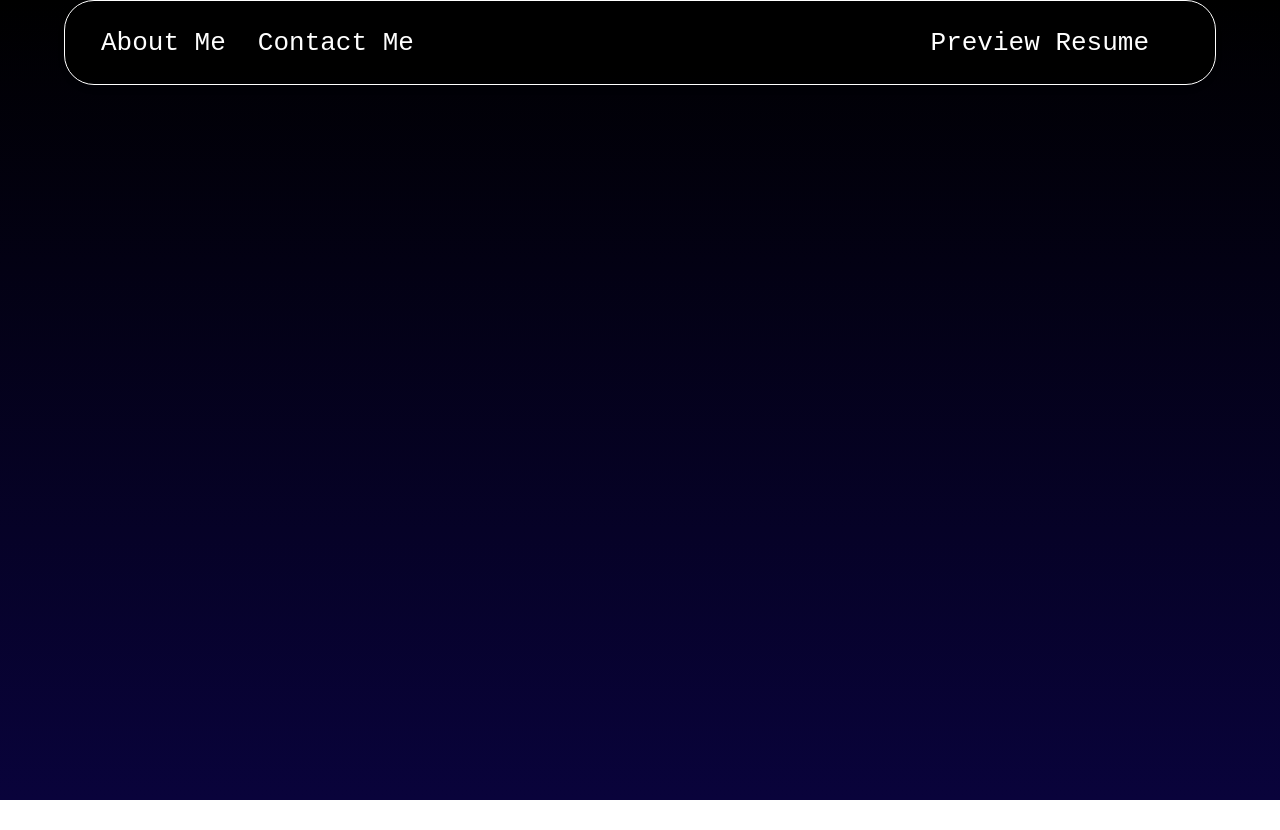
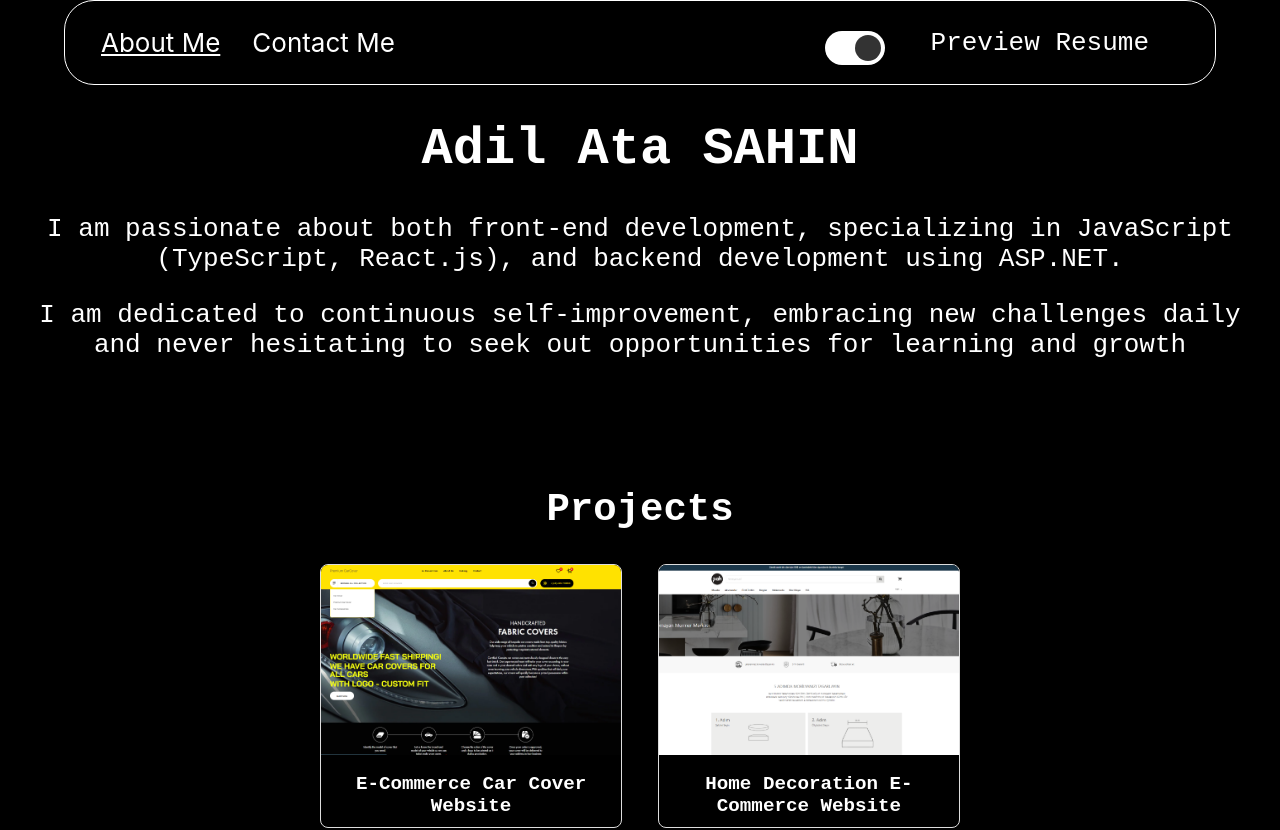
Before and after one commit to AtaSahin/personal-website, a React (Create React App) app: page /home in a window 1280 px wide. Shown: the top 830 px of the page. Before the commit the page ends 800 px from the top, so only its background shows below. Built offline with nearby package versions, Linux system fonts and the light colour scheme.

Commit message:
theme switcher with redux

```diff
--- a/package.json
+++ b/package.json
@@ -12,10 +12,12 @@
     "react-helmet": "^6.1.0",
     "react-icons": "^5.0.1",
     "react-pdf": "^7.7.0",
-    "react-redux": "^9.1.0",
+    "react-redux": "^9.0.0-rc.0",
     "react-router-dom": "^6.21.3",
     "react-scripts": "^5.0.1",
     "redux": "^5.0.1",
+    "redux-promise": "^0.6.0",
+    "redux-thunk": "^3.1.0",
     "styled-components": "^5.3.11",
     "web-vitals": "^2.1.4"
   },
--- a/src/App.css
+++ b/src/App.css
@@ -14,7 +14,6 @@
 }
 
 .App-header {
-  background: linear-gradient(to bottom, #000000, #09033b);
   min-height: 100vh;
   display: flex;
   flex-direction: column;
@@ -22,6 +21,31 @@
 
   font-size: calc(10px + 2vmin);
   color: white;
+}
+.dark {
+  background: black;
+  color: white;
+}
+
+.light {
+  background: white;
+  color: black;
+}
+
+.navbar {
+  background: black;
+  color: white;
+  /* Other navbar styles */
+}
+
+.dark .navbar {
+  background: black;
+  color: white;
+}
+
+.light .navbar {
+  background-color: #f0f0f0;
+  color: black;
 }
 
 .App-link {
--- a/src/App.js
+++ b/src/App.js
@@ -5,21 +5,28 @@ import Home from "./pages/Home";
 import Navbar from "./components/Navbar";
 import UserPage from "./pages/UserPage";
 import ContactMe from "./pages/ContactMe";
-function App() {
+import { connect } from "react-redux";
+function App({ darkMode }) {
   return (
     <Router>
+      <div className={`App ${darkMode ? "dark" : "light"}`}>
         <div className="App">
           <header className="App-header">
             <Navbar />
             <Routes>
-            <Route exact path="/" element={<Home />} />
+              <Route exact path="/home" element={<Home />} />
               <Route exact path="/userPage" element={<UserPage />} />
               <Route exact path="/contact-me" element={<ContactMe />} />
             </Routes>
           </header>
         </div>
+      </div>
     </Router>
   );
 }
 
-export default App;
+const mapStateToProps = (state) => ({
+  darkMode: state.darkMode,
+});
+
+export default connect(mapStateToProps)(App);
--- /dev/null
+++ b/src/components/Navbar/Navbar.css
@@ -0,0 +1,74 @@
+.theme-switcher {
+  display: flex;
+  align-items: center;
+  margin-left: auto;
+}
+
+.switch {
+  position: relative;
+  display: inline-block;
+  width: 60px;
+  height: 34px;
+}
+
+.switch input {
+  opacity: 0;
+  width: 0;
+  height: 0;
+}
+
+.slider {
+  position: absolute;
+  cursor: pointer;
+  top: 0;
+  left: 0;
+  right: 0;
+  bottom: 0;
+  background-color: #ccc;
+  transition: 0.4s;
+  border-radius: 34px;
+}
+
+.slider:before {
+  position: absolute;
+  content: "";
+  height: 26px;
+  width: 26px;
+  left: 4px;
+  bottom: 4px;
+  background-color: white;
+  transition: 0.4s;
+  border-radius: 50%;
+}
+
+input:checked + .slider {
+  background-color: #2196f3;
+}
+
+input:checked + .slider:before {
+  transform: translateX(26px);
+}
+
+.dark .slider {
+  background-color: #333;
+}
+
+.dark input:checked + .slider {
+  background-color: #ffffff;
+}
+
+.dark input:checked + .slider:before {
+  background-color: #333;
+}
+
+.light .slider {
+  background-color: #000000;
+}
+
+.light input:checked + .slider {
+  background-color: #007bff;
+}
+
+.light input:checked + .slider:before {
+  background-color: #f0f0f0;
+}
--- a/src/components/Navbar/index.js
+++ b/src/components/Navbar/index.js
@@ -8,33 +8,58 @@ import {
   NavBtn,
   NavBtnLink,
 } from "./navbarElements";
+import { connect } from "react-redux";
+import { toggleTheme } from "../../redux/theme";
+import "./Navbar.css";
 
-const Navbar = () => {
+const Navbar = ({ darkMode, toggleTheme }) => {
   const [isOpen, setIsOpen] = useState(false);
 
   const toggleMenu = () => {
     setIsOpen(!isOpen);
   };
 
+  const handleToggleTheme = () => {
+    toggleTheme();
+  };
+
   return (
     <>
-      <Nav>
+      <Nav className={`navbar ${darkMode ? "dark" : "light"}`}>
         <Bars onClick={toggleMenu} />
 
         <NavMenu isOpen={isOpen}>
-          <NavLink to="/" className="welcome-text" onClick={toggleMenu}>
+          <NavLink
+            className={`navbar ${darkMode ? "dark" : "light"}`}
+            to="/home"
+            activeStyle={{ textDecoration: "underline" }}
+            onClick={toggleMenu}
+          >
             About Me
           </NavLink>
 
           <NavLink
+            className={`navbar ${darkMode ? "dark" : "light"}`}
             to="/contact-me"
             activeStyle={{ textDecoration: "underline" }}
-            className="welcome-text"
             onClick={toggleMenu}
           >
             Contact Me
           </NavLink>
         </NavMenu>
+
+        {/* Toggle Theme Switcher */}
+        <div className="theme-switcher">
+          <label className="switch">
+            <input
+              type="checkbox"
+              onChange={handleToggleTheme}
+              checked={darkMode}
+            />
+            <span className="slider"></span>
+          </label>
+        </div>
+
         <NavBtn>
           <NavBtnLink
             target="_blank"
@@ -49,4 +74,12 @@ const Navbar = () => {
   );
 };
 
-export default Navbar;
+const mapStateToProps = (state) => ({
+  darkMode: state.darkMode,
+});
+
+const mapDispatchToProps = {
+  toggleTheme,
+};
+
+export default connect(mapStateToProps, mapDispatchToProps)(Navbar);
--- a/src/components/Navbar/navbarElements.js
+++ b/src/components/Navbar/navbarElements.js
@@ -45,7 +45,6 @@ export const NavLink = styled(Link)`
   height: 50%;
   cursor: pointer;
   &.active {
-    color: #fff;
     text-decoration: underline;
   }
   &:hover {
@@ -81,6 +80,7 @@ export const NavMenu = styled.div`
     top: 85px;
     left: 0;
     width: 100%;
+
     background: rgba(0, 0, 0, 0.9);
     border-radius: 0 0 30px 30px;
     box-shadow: 0 4px 6px rgba(0, 0, 0, 0.1);
--- a/src/index.js
+++ b/src/index.js
@@ -1,15 +1,18 @@
 import React from "react";
 import ReactDOM from "react-dom";
-import { BrowserRouter } from "react-router-dom";
 import "./index.css";
 import App from "./App";
 import reportWebVitals from "./reportWebVitals";
+import { Provider } from "react-redux";
+import store from "./redux/store";
 
 const root = ReactDOM.createRoot(document.getElementById("root"));
 
 root.render(
   <React.StrictMode>
-    <App />
+    <Provider store={store}>
+      <App />
+    </Provider>
   </React.StrictMode>,
   document.querySelector("#root")
 );
--- a/src/pages/ContactMe.js
+++ b/src/pages/ContactMe.js
@@ -1,10 +1,13 @@
+// ContactMe.js
 import React, { useRef, useState } from "react";
+import { connect } from "react-redux";
 import emailjs from "@emailjs/browser";
 import "./ContactForm.css";
 
-export const ContactMe = () => {
+export const ContactMe = ({ darkMode }) => {
   const form = useRef();
   const [successMessage, setSuccessMessage] = useState(false);
+
   const sendEmail = (e) => {
     setSuccessMessage(true);
     emailjs
@@ -26,7 +29,7 @@ export const ContactMe = () => {
 
   if (successMessage) {
     return (
-      <p>
+      <p style={{ color: darkMode ? "black" : "white" }}>
         Thank you for your message. I will get back to you as soon as
         possible...
       </p>
@@ -34,14 +37,14 @@ export const ContactMe = () => {
   }
 
   return (
-    <div className="contact-form-container">
+    <div className={`contact-form-container ${darkMode ? "dark" : "light"}`}>
       <h2>Contact Me</h2>
       <form ref={form} onSubmit={sendEmail}>
-        <label>Name</label>
+        <label style={{ color: darkMode ? "white" : "black" }}>Name</label>
         <input type="text" name="user_name" />
-        <label>Email</label>
+        <label style={{ color: darkMode ? "white" : "black" }}>Email</label>
         <input type="email" name="user_email" />
-        <label>Message</label>
+        <label style={{ color: darkMode ? "white" : "black" }}>Message</label>
         <textarea name="message" />
         <button type="submit" value="Send">
           Send
@@ -51,4 +54,8 @@ export const ContactMe = () => {
   );
 };
 
-export default ContactMe;
+const mapStateToProps = (state) => ({
+  darkMode: state.darkMode,
+});
+
+export default connect(mapStateToProps)(ContactMe);
--- a/src/pages/Home.js
+++ b/src/pages/Home.js
@@ -1,16 +1,32 @@
 import React, { useState, useEffect } from "react";
-import { Helmet } from "react-helmet";
 import { Link } from "react-router-dom";
 import ProjectsSection from "../components/ProjectsSection";
 import WorkExperienceSection from "../components/WorkExperienceSection";
 import SkillsSection from "../components/SkillsSection";
 import ContactMe from "./ContactMe";
+import { connect } from "react-redux";
+import { toggleTheme } from "../redux/theme";
 
-export default function Home() {
+const Home = ({ darkMode, toggleTheme }) => {
   const [welcomeText, setWelcomeText] = useState("");
   const [showDescription, setShowDescription] = useState(false);
 
   useEffect(() => {
+    /*
+    (function (c, l, a, r, i, t, y) {
+      c[a] =
+        c[a] ||
+        function () {
+          (c[a].q = c[a].q || []).push(arguments);
+        };
+      t = l.createElement(r);
+      t.async = 1;
+      t.src = "https://www.clarity.ms/tag/" + i;
+      y = l.getElementsByTagName(r)[0];
+      y.parentNode.insertBefore(t, y);
+    })(window, document, "clarity", "script", "ksl0ocek87");
+    */
+
     const welcomeMessage = "  Adil Ata SAHIN";
     let currentIndex = 0;
 
@@ -30,27 +46,10 @@ export default function Home() {
     return () => {
       clearInterval(intervalId);
     };
-  }, []); // Empty dependency array ensures the effect runs only once..
+  }, []); // Empty dependency array ensures the effect runs only once.
 
   return (
-    <div className="container">
-      <Helmet>
-        <script type="text/javascript">
-          {(function (c, l, a, r, i, t, y) {
-            c[a] =
-              c[a] ||
-              function () {
-                (c[a].q = c[a].q || []).push(arguments);
-              };
-            t = l.createElement(r);
-            t.async = 1;
-            t.src = "https://www.clarity.ms/tag/" + i;
-            y = l.getElementsByTagName(r)[0];
-            y.parentNode.insertBefore(t, y);
-          })(window, document, "clarity", "script", "ksl0ocek87")}
-        </script>
-      </Helmet>
-
+    <div className={`container ${darkMode ? "dark" : "light"}`}>
       <h1 className="welcome-text">{welcomeText}</h1>
 
       <section className="description-section">
@@ -74,4 +73,9 @@ export default function Home() {
       <ProjectsSection />
     </div>
   );
-}
+};
+const mapStateToProps = (state) => ({
+  darkMode: state.darkMode,
+});
+
+export default connect(mapStateToProps)(Home);
--- /dev/null
+++ b/src/redux/store.js
@@ -0,0 +1,6 @@
+import { createStore } from "redux";
+import themeReducer from "./theme";
+
+const store = createStore(themeReducer);
+
+export default store;
--- /dev/null
+++ b/src/redux/theme.js
@@ -0,0 +1,23 @@
+export const TOGGLE_THEME = "TOGGLE_THEME";
+
+export const toggleTheme = () => ({
+  type: TOGGLE_THEME,
+});
+
+const initialState = {
+  darkMode: true,
+};
+
+const themeReducer = (state = initialState, action) => {
+  switch (action.type) {
+    case TOGGLE_THEME:
+      return {
+        ...state,
+        darkMode: !state.darkMode,
+      };
+    default:
+      return state;
+  }
+};
+
+export default themeReducer;
```
Also changed, not shown: 2 other files (tests, documents, lock files or other folders). Lines whose indentation alone changed are shown as unchanged.
